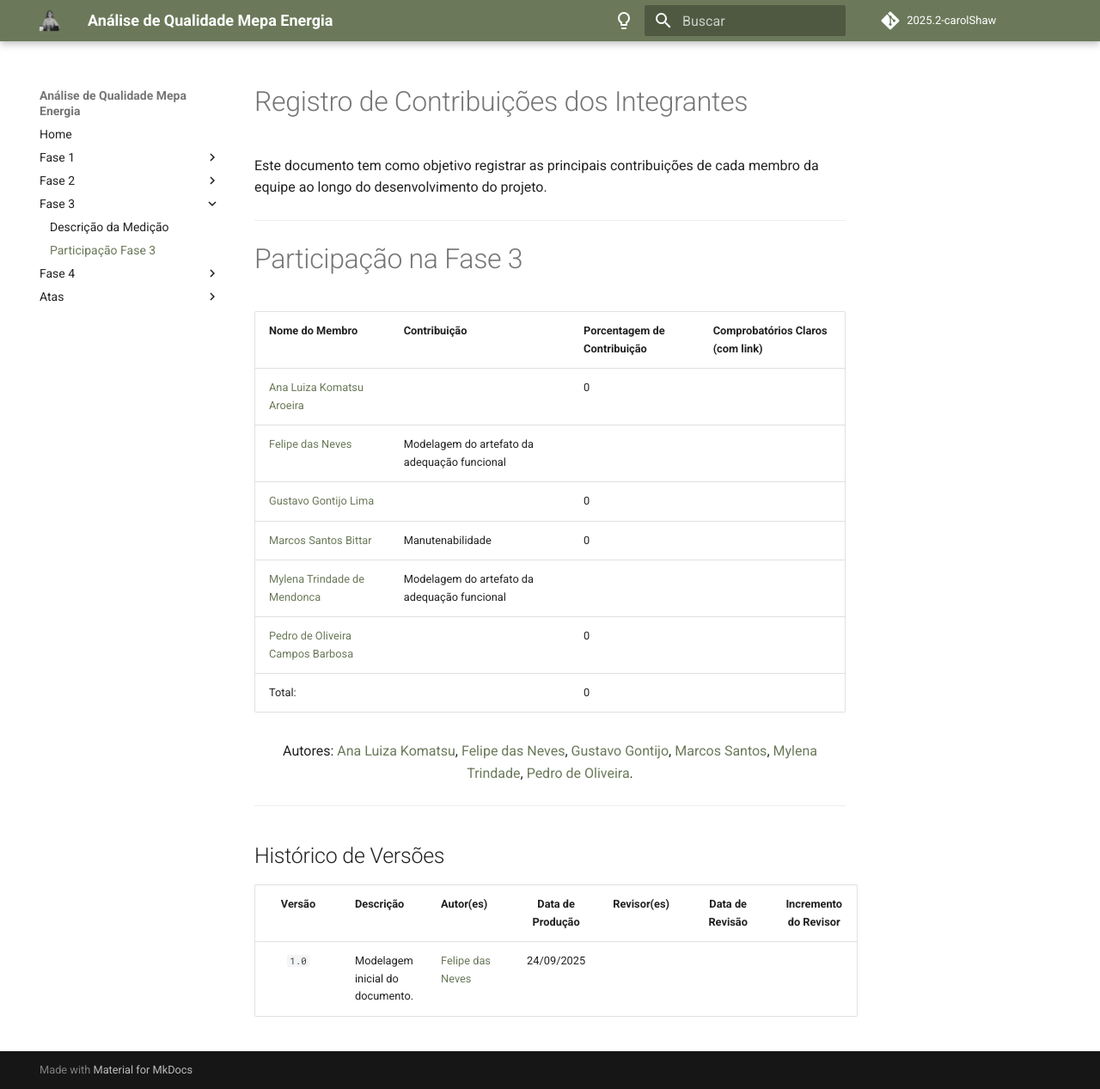
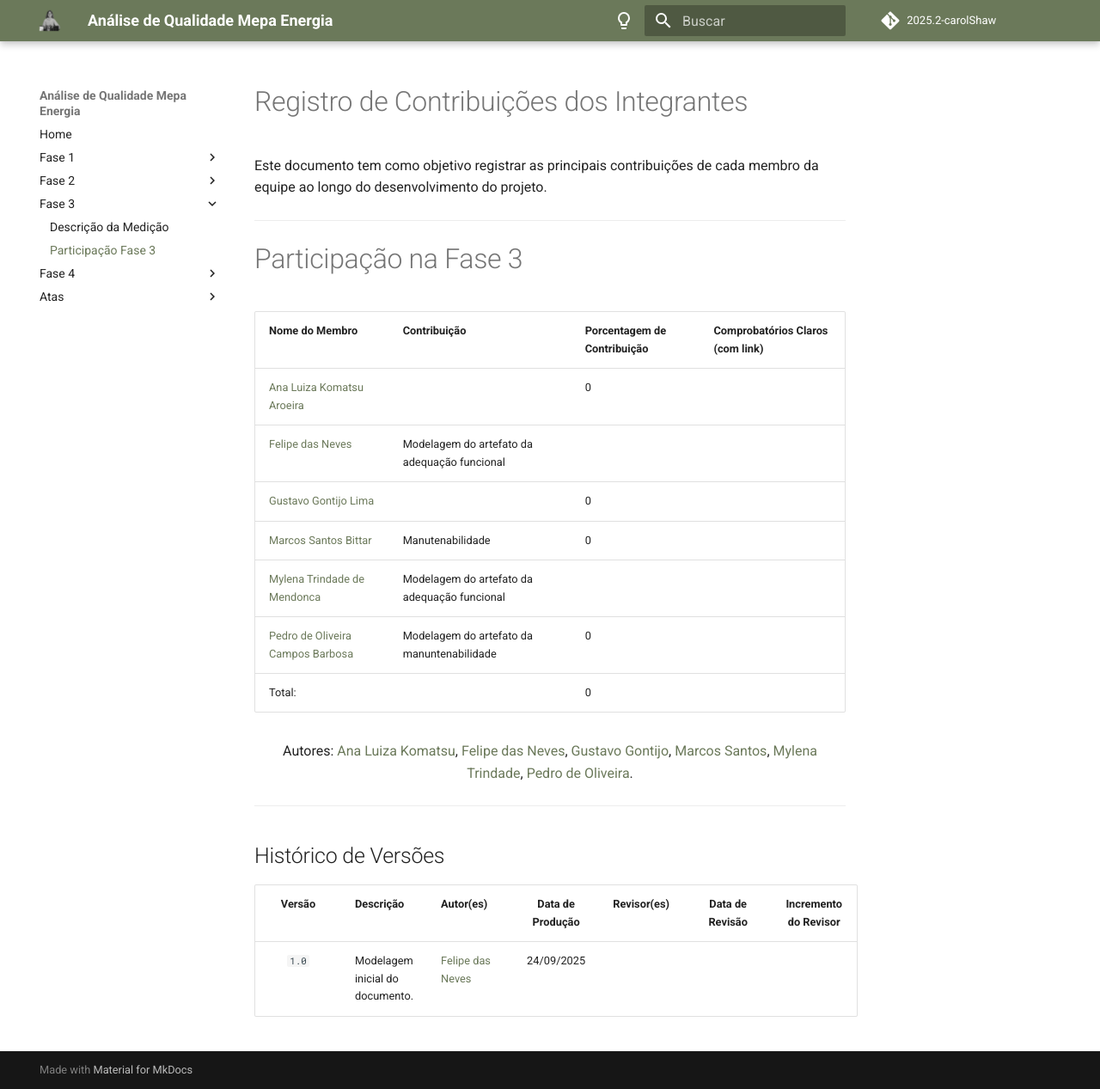
Before and after one commit to FCTE-Qualidade-de-Software-1/2025-2_T02_CAROL-SHAW, an MkDocs documentation site: the page built from docs/pages/Modulo3/partIntegrantesFase3.md, in a window 1280 px wide and 1267 px high. Shown: the whole window at 86% size. Built offline with MkDocs 1.6.1 and Material for MkDocs 9.7.7, drawn with Linux system fonts in a browser that asks for light colours; comment, search, counter and statistics services are not loaded.

Commit message:
docs: fase 3

```diff
--- a/docs/pages/Modulo3/partIntegrantesFase3.md
+++ b/docs/pages/Modulo3/partIntegrantesFase3.md
@@ -13,7 +13,7 @@ Este documento tem como objetivo registrar as principais contribuições de cada
 | [Gustavo Gontijo Lima](https://github.com/Guga301104) | | 0 | |
 | [Marcos Santos Bittar](https://github.com/Bittarx) | Manutenabilidade | 0 | |
 | [Mylena Trindade de Mendonca](https://github.com/MylenaTrindade)|  Modelagem do artefato da adequação funcional |  | |
-| [Pedro de Oliveira Campos Barbosa](https://github.com/pedrobarbosaocb) | | 0 | |
+| [Pedro de Oliveira Campos Barbosa](https://github.com/pedrobarbosaocb) | Modelagem do artefato da manuntenabilidade | 0 | |
 | Total: | | 0 | |
 
 <div align="center">
```
